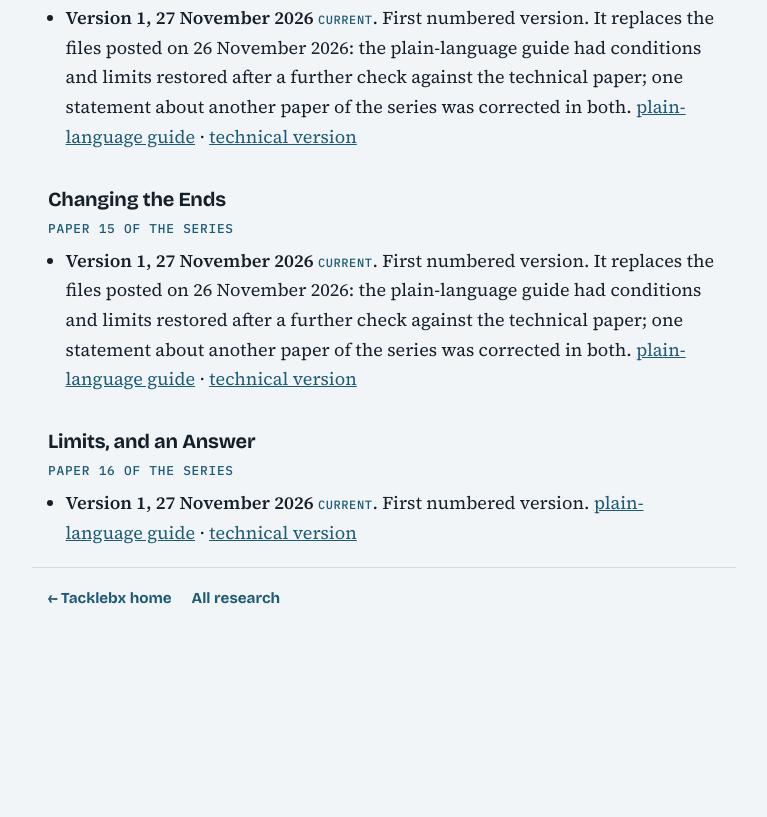
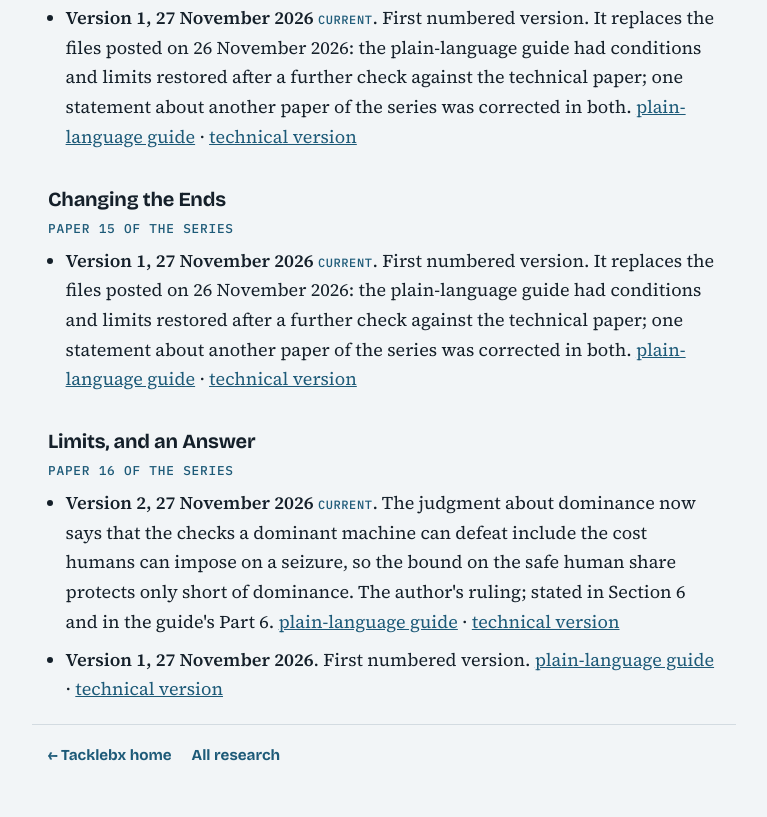
Before and after one commit to astam734/tacklebx-releases, a plain HTML site: page read/series-versions.html in a window 1280 px wide. Shown: the part 3210-4027 px from the top of the page, without its empty margins (256-1023 px from the left). Before the commit the page ends 3876 px from the top, so only its background shows below. Drawn offline with nearby package versions, Linux system fonts and the light colour scheme.

Commit message:
read: Limits, and an Answer, Version 2: the dominance judgment now covers the cost humans can impose on a seizure; Version 1 kept under archive/
Co-Authored-By: Claude Mythos 5.2 <noreply@anthropic.com>

```diff
--- a/read/series-versions.html
+++ b/read/series-versions.html
@@ -169,7 +169,8 @@ main.prose a { color: var(--accent); } .cur { font: 500 0.75rem var(--mono); let
 <h2>Limits, and an Answer</h2>
 <p class="byline">Paper 16 of the series</p>
 <ul>
-<li><strong>Version 1, 27 November 2026</strong> <span class=cur>current</span>. First numbered version. <a href="https://updates.tacklebx.com/read/limits-and-an-answer.pdf">plain-language guide</a> · <a href="https://updates.tacklebx.com/read/limits-and-an-answer-technical.pdf">technical version</a></li>
+<li><strong>Version 2, 27 November 2026</strong> <span class=cur>current</span>. The judgment about dominance now says that the checks a dominant machine can defeat include the cost humans can impose on a seizure, so the bound on the safe human share protects only short of dominance. The author&#x27;s ruling; stated in Section 6 and in the guide&#x27;s Part 6. <a href="https://updates.tacklebx.com/read/limits-and-an-answer.pdf">plain-language guide</a> · <a href="https://updates.tacklebx.com/read/limits-and-an-answer-technical.pdf">technical version</a></li>
+<li><strong>Version 1, 27 November 2026</strong>. First numbered version. <a href="https://updates.tacklebx.com/read/archive/limits-and-an-answer-v1.pdf">plain-language guide</a> · <a href="https://updates.tacklebx.com/read/archive/limits-and-an-answer-technical-v1.pdf">technical version</a></li>
 </ul>
 </div></main>
 <nav class="wrap site-back bottom" aria-label="Tacklebx"><a href="https://www.tacklebx.com/">← Tacklebx home</a><a href="https://www.tacklebx.com/research">All research</a></nav>
```
Also changed, not shown: 4 other files.
